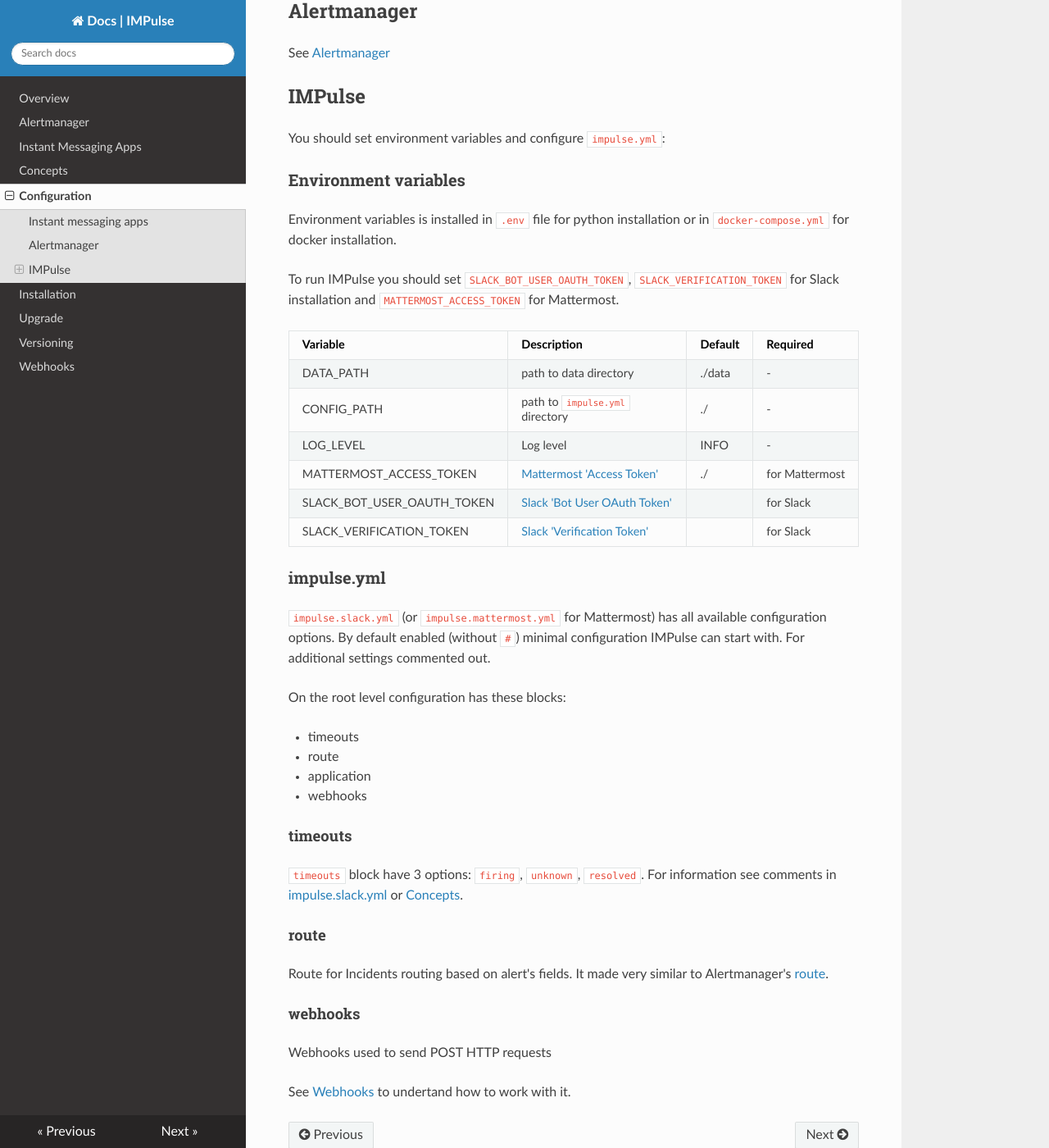
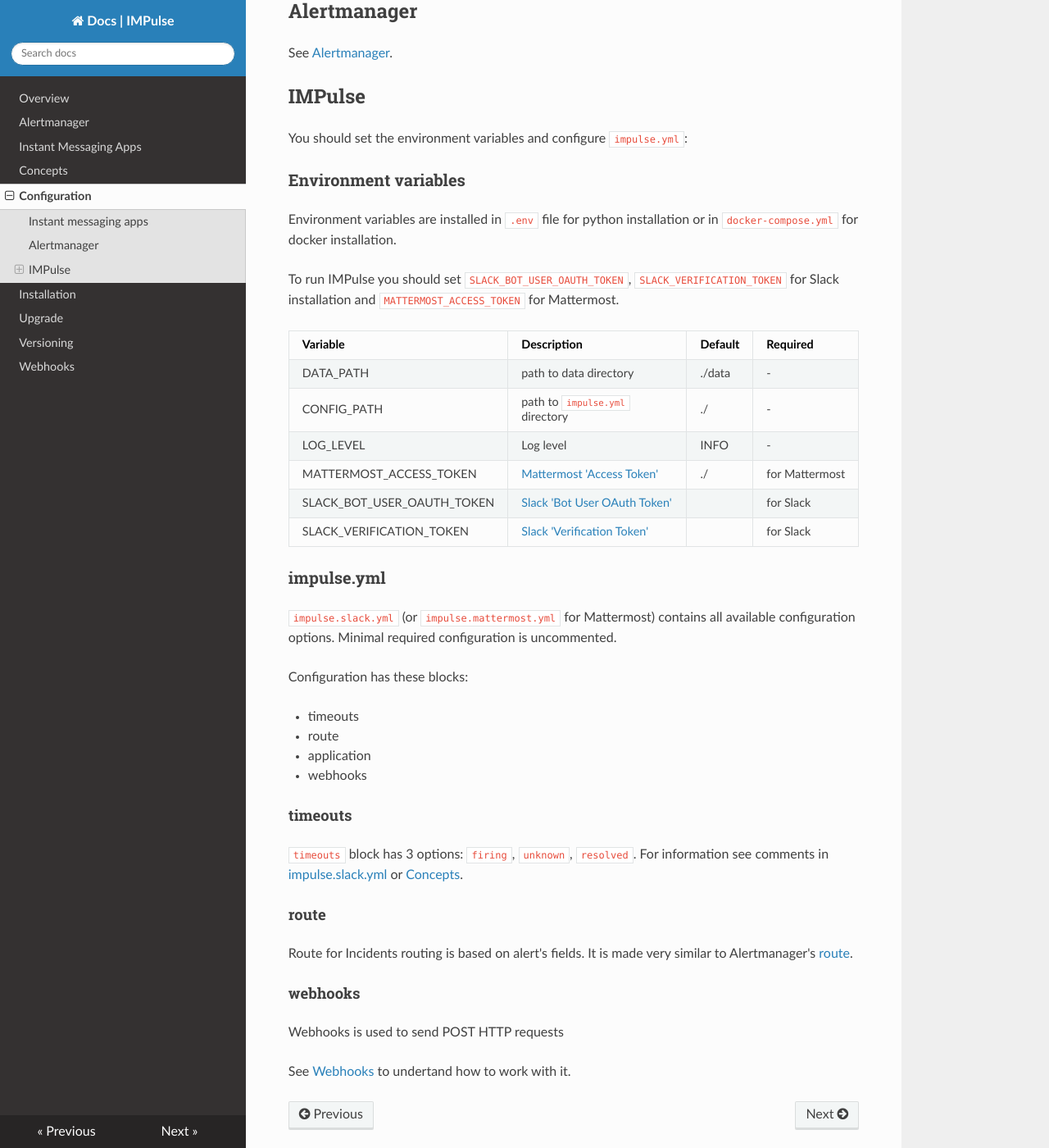
Before and after one commit to DiTsi/impulse-docs, an MkDocs documentation site: the page built from docs/configuration.md, in a window 1280 px wide and 1400 px high, scrolled down 267 px. Shown: the whole window at 82% size. Built offline with MkDocs 1.6.1, drawn with Linux system fonts in a browser that asks for light colours; nearby versions of some CDN libraries; some of the changed text lies outside the part shown.

Commit message:
refactor Configuration

```diff
--- a/docs/configuration.md
+++ b/docs/configuration.md
@@ -2,19 +2,19 @@
 
 ## Instant messaging apps
 
-See [notes](apps.md#notes) and configure your messaging app
+See [notes](apps.md#notes) and configure your messaging app.
 
 ## Alertmanager
 
-See [Alertmanager](alertmanager.md)
+See [Alertmanager](alertmanager.md).
 
 ## IMPulse
 
-You should set environment variables and configure `impulse.yml`:
+You should set the environment variables and configure `impulse.yml`:
 
 ### Environment variables
 
-Environment variables is installed in `.env` file for python installation or in `docker-compose.yml` for docker installation.
+Environment variables are installed in `.env` file for python installation or in `docker-compose.yml` for docker installation.
 
 To run IMPulse you should set `SLACK_BOT_USER_OAUTH_TOKEN`, `SLACK_VERIFICATION_TOKEN` for Slack installation and `MATTERMOST_ACCESS_TOKEN` for Mattermost.
 
@@ -31,9 +31,9 @@ To run IMPulse you should set `SLACK_BOT_USER_OAUTH_TOKEN`, `SLACK_VERIFICATION_
 
 ### impulse.yml
 
-`impulse.slack.yml` (or `impulse.mattermost.yml` for Mattermost) has all available configuration options. By default enabled (without `#`) minimal configuration IMPulse can start with. For additional settings commented out.
+`impulse.slack.yml` (or `impulse.mattermost.yml` for Mattermost) contains all available configuration options. Minimal required configuration is uncommented.
 
-On the root level configuration has these blocks:
+Configuration has these blocks:
 
 - timeouts
 - route
@@ -42,15 +42,15 @@ On the root level configuration has these blocks:
 
 #### timeouts
 
-`timeouts` block have 3 options: `firing`, `unknown`, `resolved`. For information see comments in [impulse.slack.yml](https://github.com/DiTsi/impulse/blob/main/impulse.slack.yml) or [Concepts](concepts.md).
+`timeouts` block has 3 options: `firing`, `unknown`, `resolved`. For information see comments in [impulse.slack.yml](https://github.com/DiTsi/impulse/blob/main/impulse.slack.yml) or [Concepts](concepts.md).
 
 #### route
 
-Route for Incidents routing based on alert's fields. It made very similar to Alertmanager's [route](https://prometheus.io/docs/alerting/latest/configuration/#route).
+Route for Incidents routing is based on alert's fields. It is made very similar to Alertmanager's [route](https://prometheus.io/docs/alerting/latest/configuration/#route).
 
 #### webhooks
 
-Webhooks used to send POST HTTP requests
+Webhooks is used to send POST HTTP requests
 
 See [Webhooks](webhooks.md) to
 undertand how to work with it.
```
